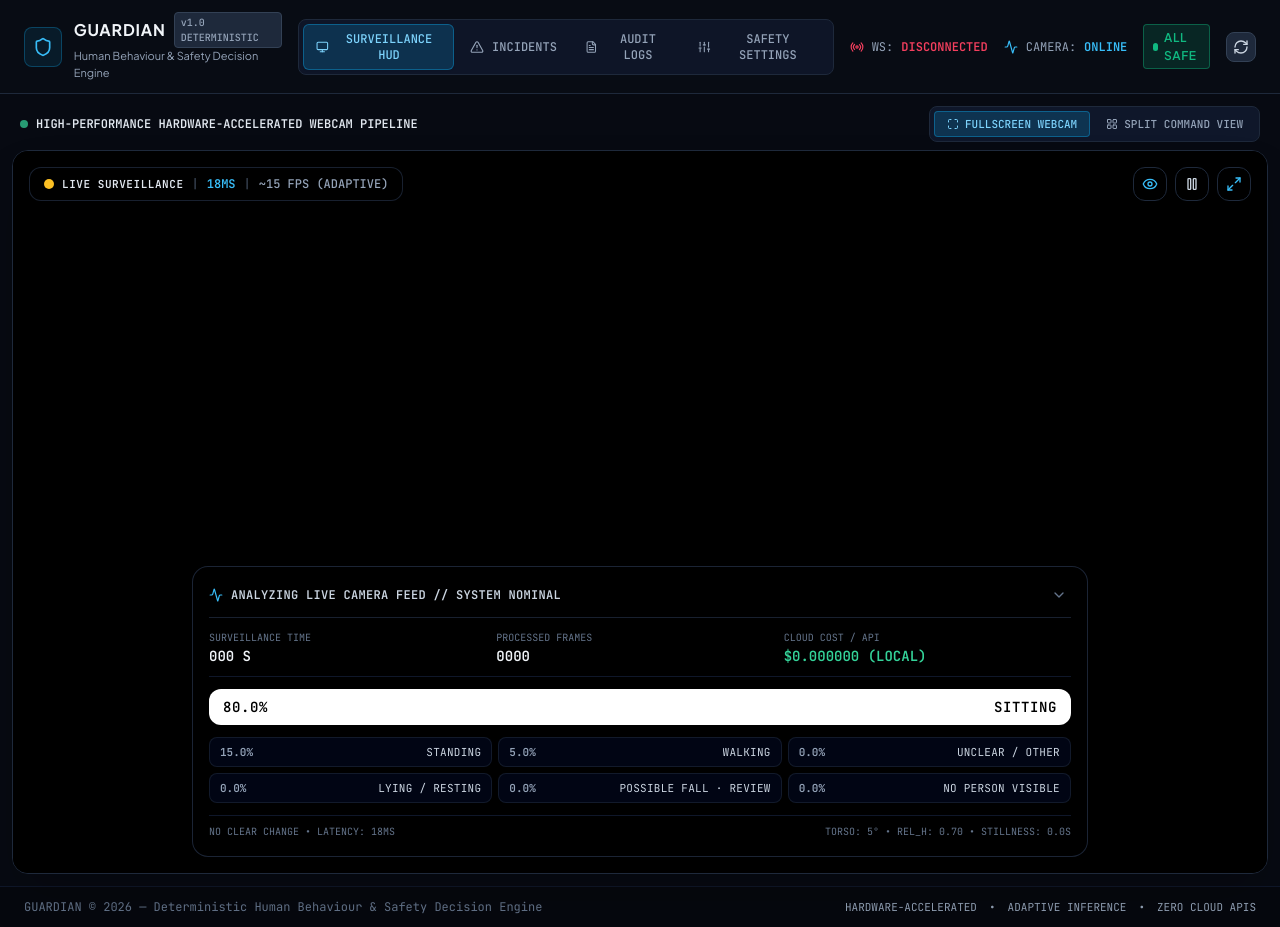
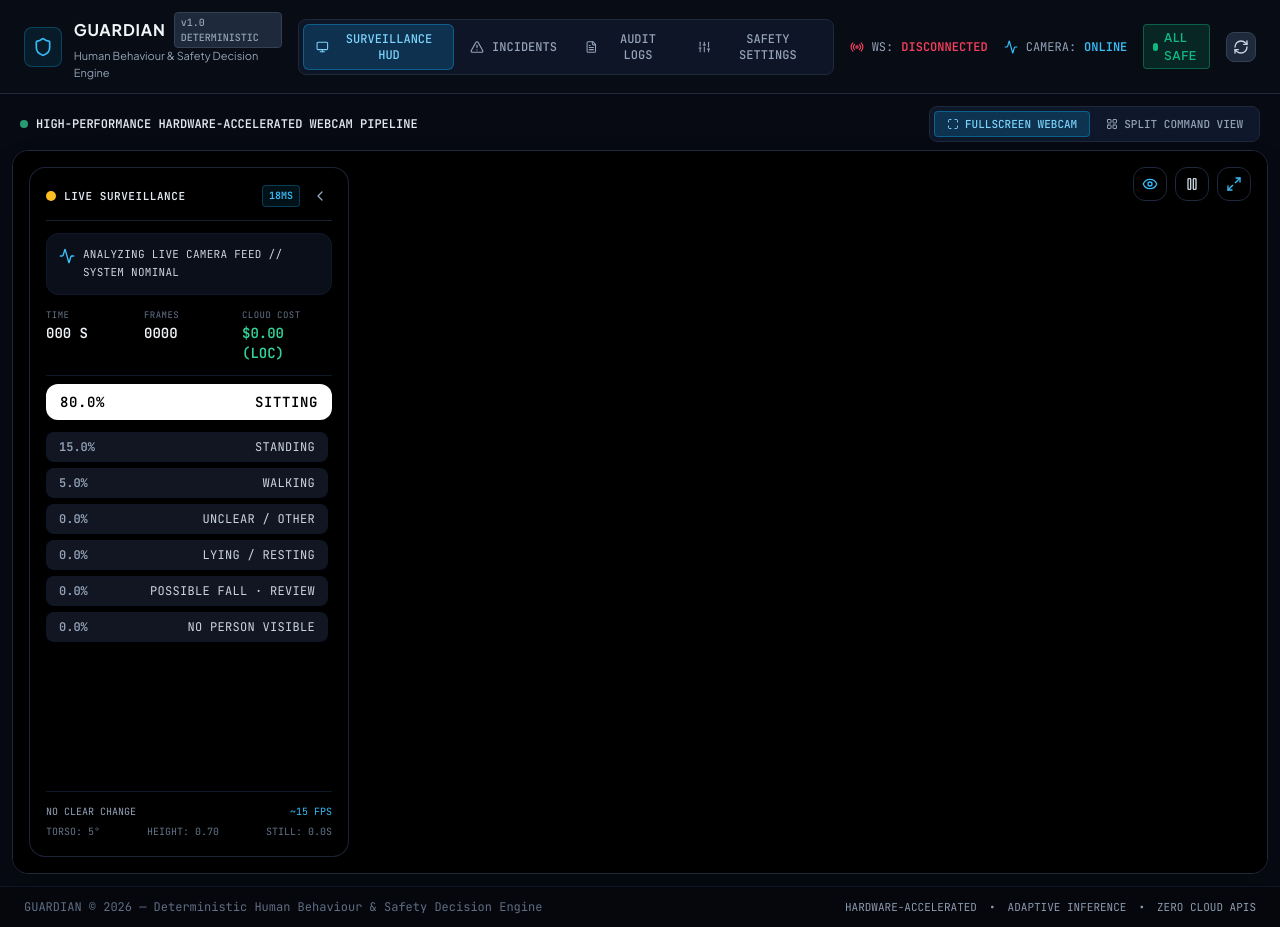
Before and after one commit to Pavanspoojary/GUARDIAN, a React (Vite) app in the folder dashboard/: page / in a window 1280 px wide. Built offline with nearby package versions, Linux system fonts and the light colour scheme; no server answers.

Commit message:
feat(surveillance): reorient tactical telemetry HUD vertically along left flank

```diff
--- a/dashboard/src/components/LiveMonitor.tsx
+++ b/dashboard/src/components/LiveMonitor.tsx
@@ -1,5 +1,5 @@
 import React, { useRef, useEffect, useState, useCallback } from 'react';
-import { Eye, EyeOff, Play, Pause, AlertCircle, RefreshCw, Maximize2, Minimize2, Activity, ShieldAlert, ChevronDown, ChevronUp } from 'lucide-react';
+import { Eye, EyeOff, Play, Pause, AlertCircle, RefreshCw, Maximize2, Minimize2, Activity, ShieldAlert, ChevronLeft, ChevronRight } from 'lucide-react';
 import { LiveFrameResult, ActivityDistributionItem, Incident } from '../types';
 
 interface LiveMonitorProps {
@@ -23,7 +23,7 @@ export const LiveMonitor: React.FC<LiveMonitorProps> = ({
   const [cameraError, setCameraError] = useState<string | null>(null);
   const [cameraReady, setCameraReady] = useState<boolean>(false);
   const [isFullscreen, setIsFullscreen] = useState<boolean>(false);
-  const [isHudExpanded, setIsHudExpanded] = useState<boolean>(true);
+  const [isHudVisible, setIsHudVisible] = useState<boolean>(true);
 
   // High efficiency telemetry HUD states
   const [elapsedSeconds, setElapsedSeconds] = useState<number>(0);
@@ -403,17 +403,7 @@ export const LiveMonitor: React.FC<LiveMonitorProps> = ({
           </div>
         )}
 
-        {/* TOP LEFT FLOATING HUD: Live Telemetry Status */}
-        <div className="absolute top-4 left-4 z-20 flex items-center space-x-2 bg-black/80 backdrop-blur-md px-3.5 py-2 rounded-xl border border-slate-800/80 shadow-lg text-slate-200 font-mono">
-          <span className={`w-2.5 h-2.5 rounded-full ${cameraReady ? 'bg-emerald-400 animate-pulse' : 'bg-amber-400'}`}></span>
-          <span className="font-bold tracking-wider text-[11px]">LIVE SURVEILLANCE</span>
-          <span className="text-slate-600">|</span>
-          <span className="text-sky-400 font-semibold">{latencyMs}MS</span>
-          <span className="text-slate-600">|</span>
-          <span className="text-slate-400 font-medium">~{adaptiveFps} FPS (ADAPTIVE)</span>
-        </div>
-
-        {/* TOP RIGHT FLOATING HUD: View Controls & Fullscreen */}
+        {/* TOP RIGHT FLOATING VIEW CONTROLS & FULLSCREEN */}
         <div className="absolute top-4 right-4 z-20 flex items-center space-x-2">
           {urgentIncidents.length > 0 && (
             <div className="bg-rose-600/90 backdrop-blur text-white px-3 py-1.5 rounded-xl border border-rose-500 font-bold text-xs flex items-center space-x-1.5 animate-pulse shadow-lg">
@@ -447,43 +437,54 @@ export const LiveMonitor: React.FC<LiveMonitorProps> = ({
           </button>
         </div>
 
-        {/* BOTTOM FLOATING TACTICAL COMMAND DOCK */}
-        <div className="absolute bottom-4 inset-x-4 z-20 max-w-4xl mx-auto flex flex-col bg-black/85 backdrop-blur-xl border border-slate-800/90 rounded-2xl p-4 shadow-2xl transition-all">
-          {/* Header Bar of the Dock */}
-          <div className="flex items-center justify-between pb-2.5 border-b border-slate-800/80">
-            <div className="flex items-center space-x-2 text-slate-300 font-mono text-xs">
-              <Activity className="w-3.5 h-3.5 text-sky-400" />
-              <span className="font-semibold uppercase tracking-wide truncate max-w-lg">{narrative}</span>
+        {/* LEFT-SIDE VERTICAL TACTICAL TELEMETRY HUD DOCK */}
+        {isHudVisible ? (
+          <div className="absolute top-4 left-4 bottom-4 z-20 w-80 md:w-88 flex flex-col bg-black/85 backdrop-blur-xl border border-slate-800/90 rounded-2xl p-4 shadow-2xl transition-all overflow-hidden">
+            {/* Top Bar of Left HUD */}
+            <div className="flex items-center justify-between pb-3 border-b border-slate-800/80">
+              <div className="flex items-center space-x-2 text-slate-200">
+                <span className={`w-2.5 h-2.5 rounded-full ${cameraReady ? 'bg-emerald-400 animate-pulse' : 'bg-amber-400'}`}></span>
+                <span className="font-bold tracking-wider text-[11px]">LIVE SURVEILLANCE</span>
               </div>
 
+              <div className="flex items-center space-x-2">
+                <span className="text-[10px] text-sky-400 font-semibold bg-sky-500/10 px-1.5 py-0.5 rounded border border-sky-500/30">
+                  {latencyMs}MS
+                </span>
                 <button
-              onClick={() => setIsHudExpanded(!isHudExpanded)}
-              className="text-slate-500 hover:text-slate-300 transition-colors p-1"
-              title={isHudExpanded ? 'Collapse Telemetry' : 'Expand Telemetry'}
+                  onClick={() => setIsHudVisible(false)}
+                  className="text-slate-400 hover:text-white transition-colors p-1 rounded-lg hover:bg-slate-850"
+                  title="Collapse HUD to Left"
                 >
-              {isHudExpanded ? <ChevronDown className="w-4 h-4" /> : <ChevronUp className="w-4 h-4" />}
+                  <ChevronLeft className="w-4 h-4" />
                 </button>
               </div>
+            </div>
 
-          {isHudExpanded && (
-            <div className="space-y-3 pt-3">
-              {/* Stats Grid: TIME, FRAMES, COST */}
-              <div className="grid grid-cols-3 text-xs text-slate-400 font-mono border-b border-slate-900 pb-2.5">
+            {/* Narrative Banner */}
+            <div className="mt-3 text-[11px] uppercase tracking-wide font-mono text-slate-300 leading-relaxed bg-[#0b0f19] p-3 rounded-xl border border-slate-900 flex items-start space-x-2 shrink-0">
+              <Activity className="w-4 h-4 text-sky-400 shrink-0 mt-0.5" />
+              <span className="line-clamp-3">{narrative}</span>
+            </div>
+
+            {/* 3-Row Telemetry Metrics (TIME, FRAMES, COST) */}
+            <div className="grid grid-cols-3 gap-2 py-3 border-b border-slate-900 text-xs font-mono shrink-0">
               <div>
-                  <div className="text-[10px] text-slate-500 uppercase">SURVEILLANCE TIME</div>
+                <div className="text-[9px] text-slate-500 uppercase tracking-wider">TIME</div>
                 <div className="text-sm font-bold text-slate-100">{String(elapsedSeconds).padStart(3, '0')} S</div>
               </div>
               <div>
-                  <div className="text-[10px] text-slate-500 uppercase">PROCESSED FRAMES</div>
+                <div className="text-[9px] text-slate-500 uppercase tracking-wider">FRAMES</div>
                 <div className="text-sm font-bold text-slate-100">{String(framesCount).padStart(4, '0')}</div>
               </div>
               <div>
-                  <div className="text-[10px] text-slate-500 uppercase">CLOUD COST / API</div>
-                  <div className="text-sm font-bold text-emerald-400">$0.000000 (LOCAL)</div>
+                <div className="text-[9px] text-slate-500 uppercase tracking-wider">CLOUD COST</div>
+                <div className="text-sm font-bold text-emerald-400">$0.00 (LOC)</div>
               </div>
             </div>
 
-              {/* Active State Banner */}
+            {/* High-Salience Active State Banner */}
+            <div className="py-2 shrink-0">
               <div
                 className={`py-2 px-3.5 rounded-xl font-bold text-xs tracking-wider flex items-center justify-between transition-colors shadow-sm ${
                   isEmergency
@@ -494,13 +495,14 @@ export const LiveMonitor: React.FC<LiveMonitorProps> = ({
                 <span className="font-mono text-sm">{topActive.percent.toFixed(1)}%</span>
                 <span className="uppercase text-sm">{topActive.label}</span>
               </div>
+            </div>
 
-              {/* Multi-column Posture Breakdown Grid */}
-              <div className="grid grid-cols-2 sm:grid-cols-3 gap-1.5">
-                {distribution.slice(1, 7).map((item, idx) => (
+            {/* Vertical Posture Distribution Breakdown Stack */}
+            <div className="flex-1 space-y-1.5 overflow-y-auto pr-1 py-1 min-h-0">
+              {distribution.slice(1).map((item, idx) => (
                 <div
                   key={idx}
-                    className="flex items-center justify-between py-1.5 px-2.5 rounded-lg bg-slate-950/90 border border-slate-800/60 font-mono text-[11px] text-slate-300"
+                  className="flex items-center justify-between py-1.5 px-3 rounded-lg bg-[#111622] hover:bg-[#161c2d] border border-slate-900/80 font-mono text-xs text-slate-300 transition-colors"
                 >
                   <span className="font-semibold text-slate-400">{item.percent.toFixed(1)}%</span>
                   <span className="uppercase tracking-wide truncate ml-2 text-slate-300">{item.label}</span>
@@ -509,18 +511,38 @@ export const LiveMonitor: React.FC<LiveMonitorProps> = ({
             </div>
 
             {/* Kinematics Status Footer */}
-              <div className="flex items-center justify-between text-[10px] text-slate-500 border-t border-slate-900 pt-2 uppercase">
-                <div>
-                  {kinematics.motionIntensity > 0.035 ? 'MOVEMENT / POSTURE CHANGE' : 'NO CLEAR CHANGE'} &bull; LATENCY: {latencyMs}MS
+            <div className="pt-3 border-t border-slate-900 flex flex-col space-y-1 text-[10px] text-slate-500 font-mono uppercase shrink-0">
+              <div className="flex items-center justify-between text-slate-400">
+                <span>{kinematics.motionIntensity > 0.035 ? 'MOVEMENT / POSTURE CHANGE' : 'NO CLEAR CHANGE'}</span>
+                <span className="text-sky-400">~{adaptiveFps} FPS</span>
               </div>
-                <div>
-                  TORSO: {kinematics.torsoAngle.toFixed(0)}&deg; &bull; REL_H: {kinematics.relativeHeight.toFixed(2)} &bull; STILLNESS: {kinematics.motionlessDuration.toFixed(1)}S
+              <div className="flex items-center justify-between text-slate-500">
+                <span>TORSO: {kinematics.torsoAngle.toFixed(0)}&deg;</span>
+                <span>HEIGHT: {kinematics.relativeHeight.toFixed(2)}</span>
+                <span>STILL: {kinematics.motionlessDuration.toFixed(1)}S</span>
               </div>
+            </div>
+          </div>
+        ) : (
+          /* Collapsed HUD Mini-Pill on Left */
+          <div className="absolute top-4 left-4 z-20 flex items-center space-x-2 bg-black/85 backdrop-blur-md p-1.5 rounded-xl border border-slate-800 shadow-xl font-mono text-xs">
+            <button
+              onClick={() => setIsHudVisible(true)}
+              className="p-1.5 rounded-lg bg-sky-500/20 text-sky-300 border border-sky-500/30 hover:bg-sky-500/30 transition-colors"
+              title="Expand Telemetry HUD"
+            >
+              <ChevronRight className="w-4 h-4" />
+            </button>
+            <div
+              className={`px-3 py-1 rounded-lg font-bold text-xs uppercase ${
+                isEmergency ? 'bg-rose-600 text-white' : 'bg-white text-black'
+              }`}
+            >
+              {topActive.percent.toFixed(0)}% {topActive.label}
             </div>
           </div>
         )}
       </div>
     </div>
-    </div>
   );
 };
```
Also changed, not shown: 5 other files (tests, documents, lock files or other folders). Lines whose indentation alone changed are shown as unchanged.
